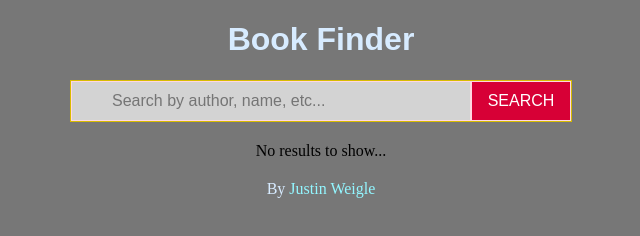
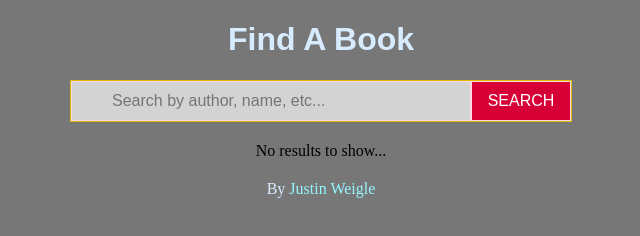
Before and after one commit to j-weigle/book-finder, a React app: page / in a window 1280 px wide. Shown: the full height of the page, 319-959 px from the left. Built offline with nearby package versions, Linux system fonts and the light colour scheme.

Commit message:
updated app name

```diff
--- a/package.json
+++ b/package.json
@@ -1,5 +1,5 @@
 {
-  "name": "book-finder",
+  "name": "find-a-book",
   "version": "0.1.0",
   "private": true,
   "homepage": ".",
--- a/public/index.html
+++ b/public/index.html
@@ -24,7 +24,7 @@
       work correctly both with client-side routing and a non-root public URL.
       Learn how to configure a non-root public URL by running `npm run build`.
     -->
-    <title>Book Finder</title>
+    <title>Find A Book</title>
   </head>
   <body>
     <noscript>You need to enable JavaScript to run this app.</noscript>
--- a/src/index.js
+++ b/src/index.js
@@ -65,7 +65,7 @@ class Base extends React.Component {
     return (
       <div className="wrapper">
         <header>
-          <h1>Book Finder</h1>
+          <h1>Find A Book</h1>
         </header>
         <div className="search-wrapper">
           <Search
```
Also changed, not shown: README.md, public/manifest.json, 1 other file.
